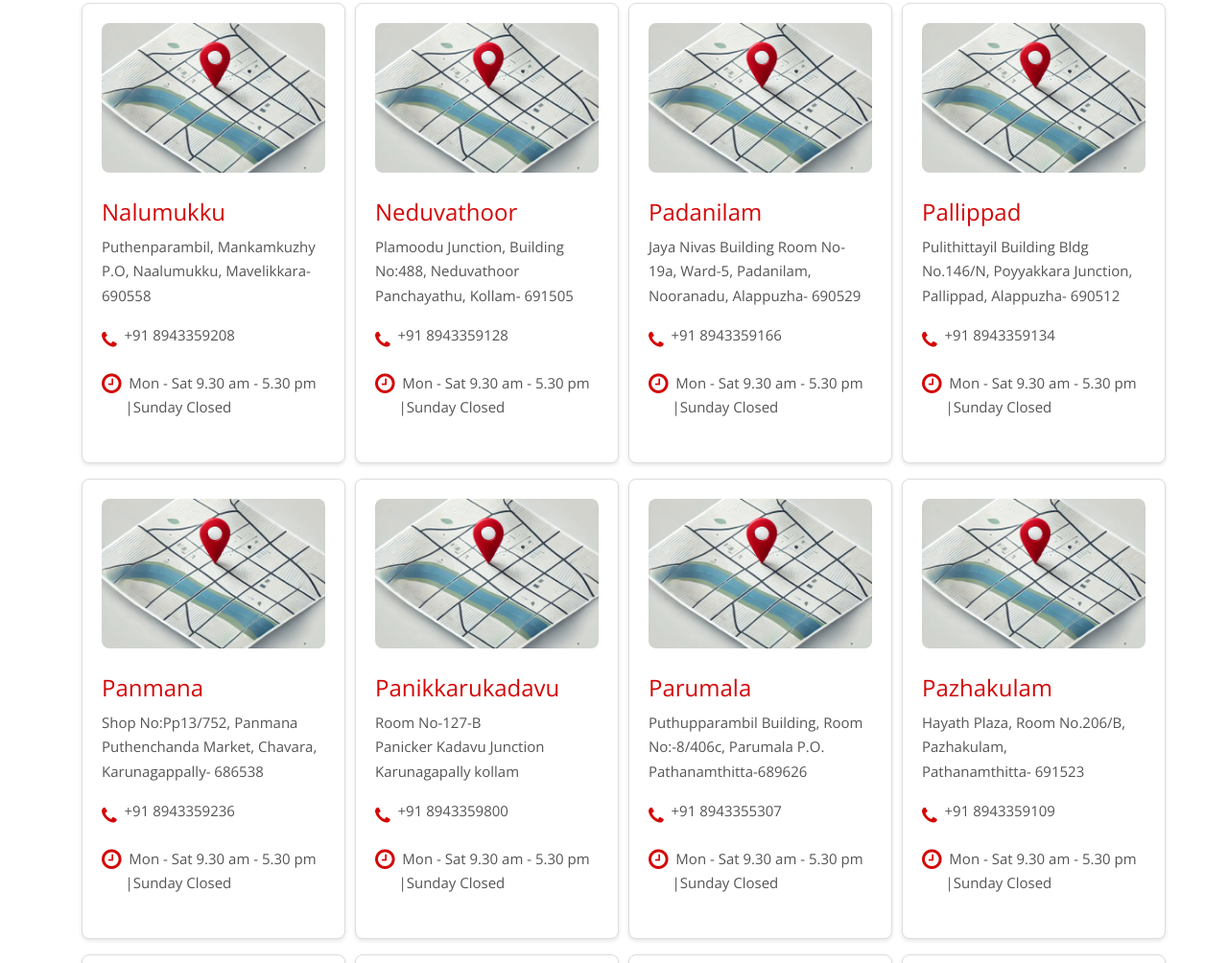
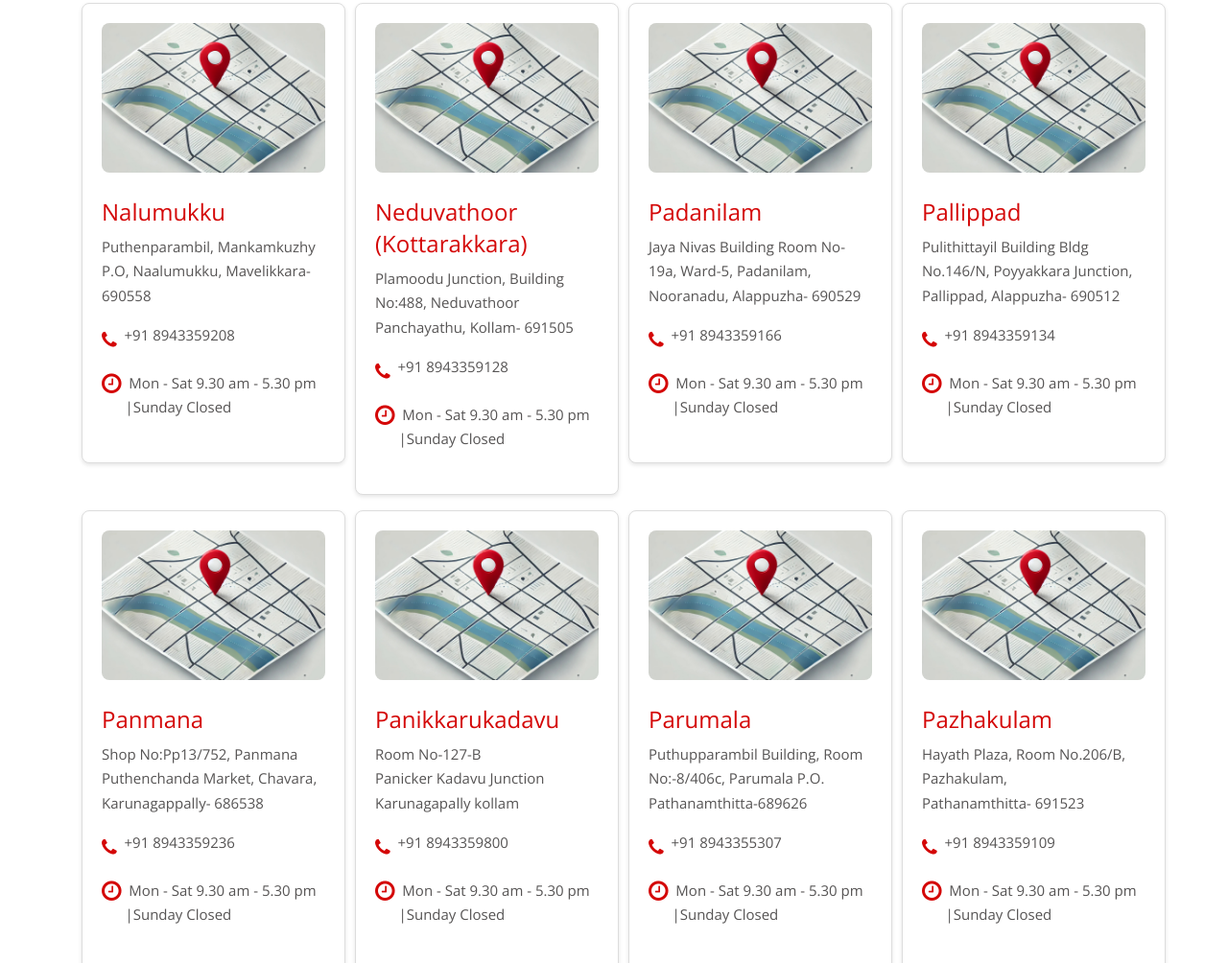
Before and after one commit to artgroup903/webs, a plain HTML site: page branches.html in a window 1280 px wide. Shown: the part 2017-3021 px from the top of the page at 96% size. Drawn offline with nearby package versions, Linux system fonts and the light colour scheme; files whose address does not match are found by name.

Commit message:
Update branches.html

```diff
--- a/branches.html
+++ b/branches.html
@@ -426,7 +426,7 @@
           <img src="images/Location.jpg" alt="gold bar" title="max">
         </div>
         <div class="pt-4">
-          <h4 class="text-primary" id="usa">Neduvathoor</h4>
+          <h4 class="text-primary" id="usa">Neduvathoor (Kottarakkara)</h4>
         <p>
           Plamoodu Junction,
           Building No:488,
```
